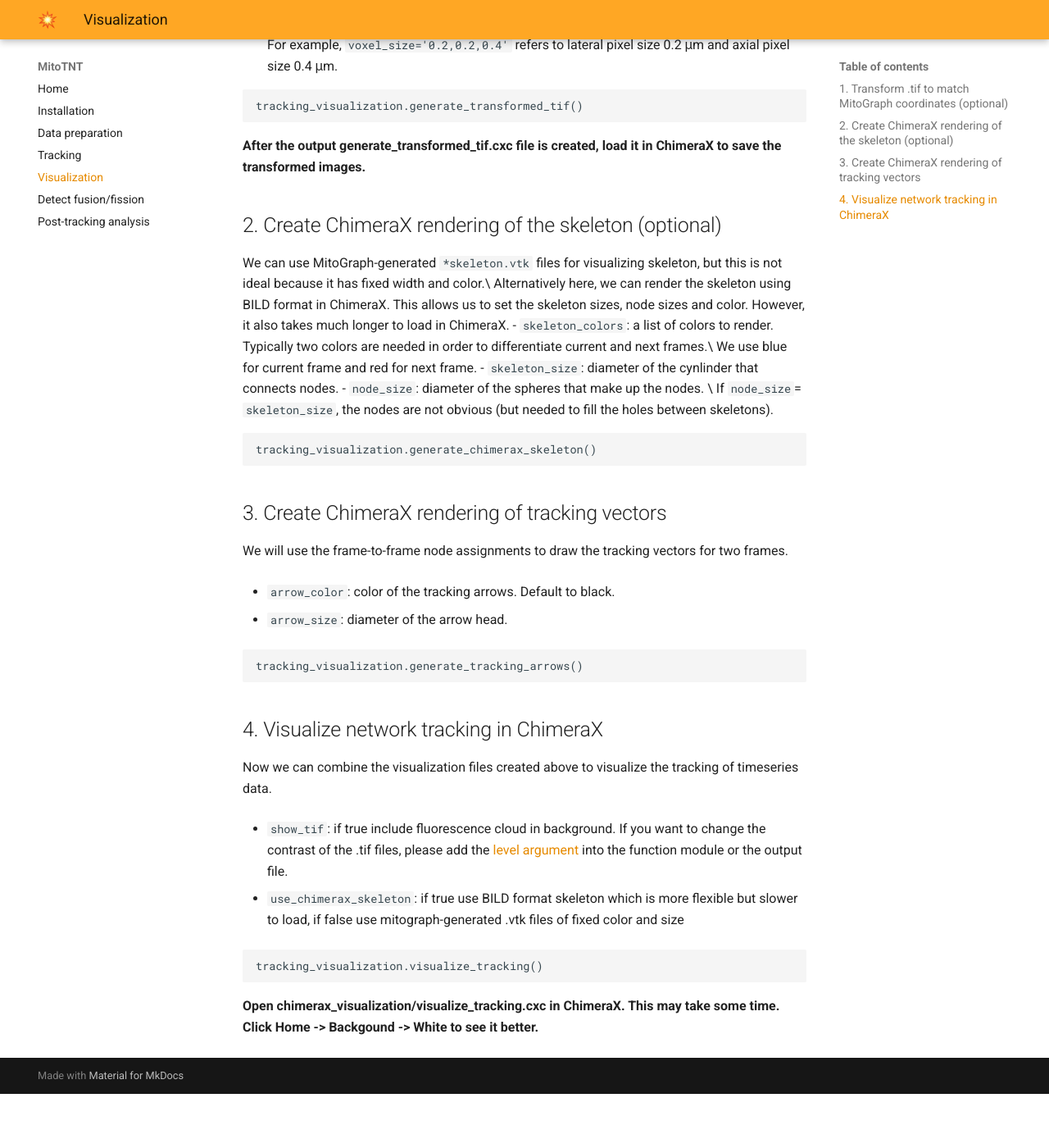
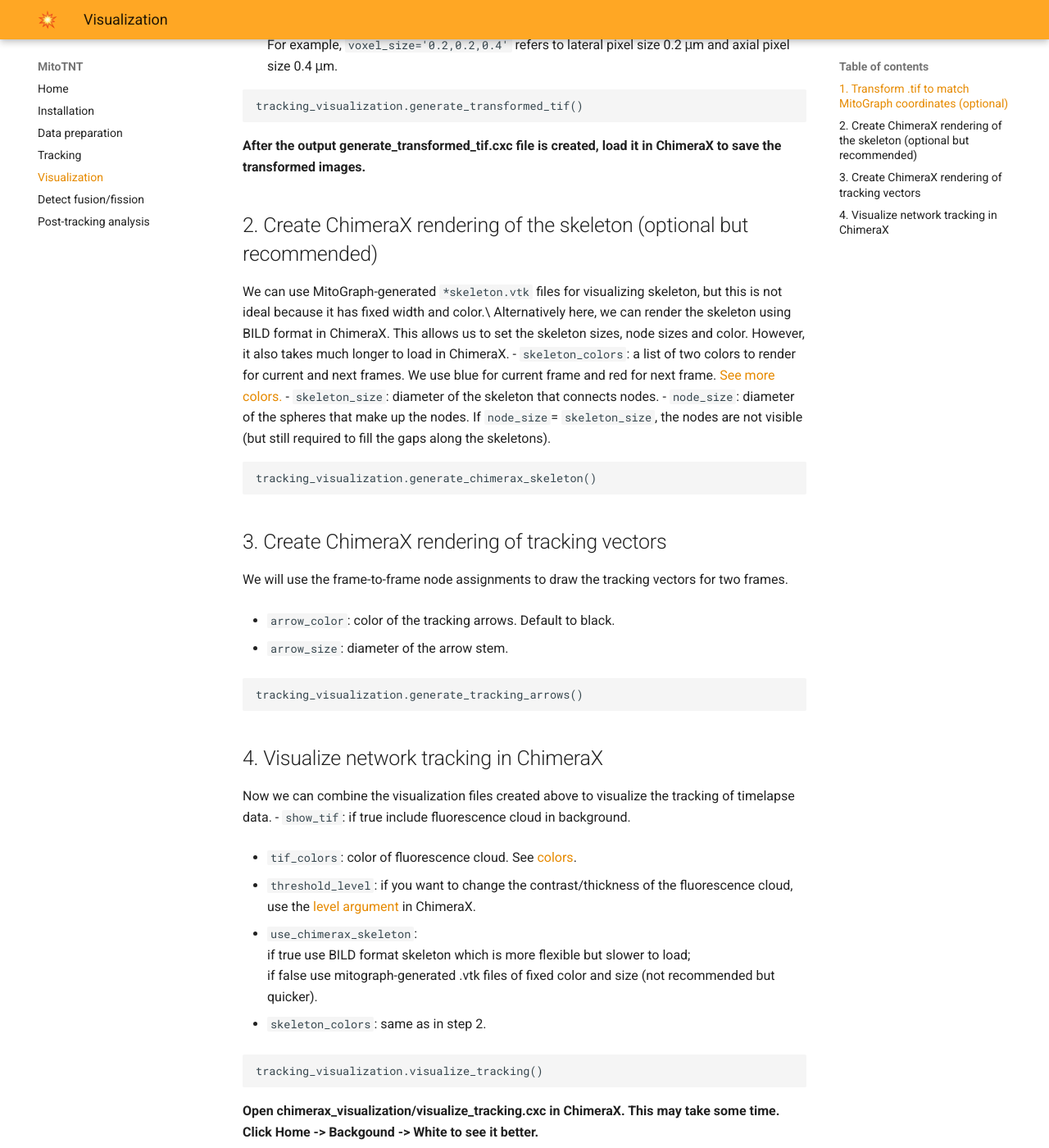
Before and after one commit to pylattice/MitoTNT, an MkDocs documentation site: the page built from docs/4_visualization.md, in a window 1280 px wide and 1400 px high, scrolled down 598 px. Shown: the whole window at 82% size. Built offline with MkDocs 1.6.1 and Material for MkDocs 9.7.7, drawn with Linux system fonts in a browser that asks for light colours; before the commit the page ends 1932 px from its top, so only the background shows below that.

Commit message:
Update 4_visualization.md

````diff
--- a/docs/4_visualization.md
+++ b/docs/4_visualization.md
@@ -21,14 +21,12 @@
 ```
 **After the output generate_transformed_tif.cxc file is created, load it in ChimeraX to save the transformed images.**
 
-## 2. Create ChimeraX rendering of the skeleton (optional)
+## 2. Create ChimeraX rendering of the skeleton (optional but recommended)
 We can use MitoGraph-generated `*skeleton.vtk` files for visualizing skeleton, but this is not ideal because it has fixed width and color.\
 Alternatively here, we can render the skeleton using BILD format in ChimeraX. This allows us to set the skeleton sizes, node sizes and color. However, it also takes much longer to load in ChimeraX.
-- `skeleton_colors`: a list of colors to render. Typically two colors are needed in order to differentiate current and next frames.\
-We use blue for current frame and red for next frame.
-- `skeleton_size`: diameter of the cynlinder that connects nodes.
-- `node_size`: diameter of the spheres that make up the nodes. \
-If `node_size`= `skeleton_size`, the nodes are not obvious (but needed to fill the holes between skeletons).
+- `skeleton_colors`: a list of two colors to render for current and next frames. We use blue for current frame and red for next frame. [See more colors.](https://www.cgl.ucsf.edu/chimerax/docs/user/commands/colornames.html)
+- `skeleton_size`: diameter of the skeleton that connects nodes.
+- `node_size`: diameter of the spheres that make up the nodes. If `node_size`= `skeleton_size`, the nodes are not visible (but still required to fill the gaps along the skeletons).
 ```
 tracking_visualization.generate_chimerax_skeleton()
 ```
@@ -38,17 +36,24 @@
 
 - `arrow_color`: color of the tracking arrows. Default to black.
 
-- `arrow_size`: diameter of the arrow head.
+- `arrow_size`: diameter of the arrow stem.
 ```
 tracking_visualization.generate_tracking_arrows()
 ```
+## 4. Visualize network tracking in ChimeraX
+Now we can combine the visualization files created above to visualize the tracking of timelapse data.
+- `show_tif`: if true include fluorescence cloud in background.
 
-## 4. Visualize network tracking in ChimeraX
-Now we can combine the visualization files created above to visualize the tracking of timeseries data.
+- `tif_colors`: color of fluorescence cloud. See [colors](https://www.cgl.ucsf.edu/chimerax/docs/user/commands/colornames.html).
 
-- `show_tif`: if true include fluorescence cloud in background. If you want to change the contrast of the .tif files, please add the [level argument](https://www.cgl.ucsf.edu/chimerax/docs/user/commands/volume.html) into the function module or the output file.
+- `threshold_level`: if you want to change the contrast/thickness of the fluorescence cloud, use the [level argument](https://www.cgl.ucsf.edu/chimerax/docs/user/commands/volume.html) in ChimeraX.
 
-- `use_chimerax_skeleton`: if true use BILD format skeleton which is more flexible but slower to load, if false use mitograph-generated .vtk files of fixed color and size
+- `use_chimerax_skeleton`:
+if true use BILD format skeleton which is more flexible but slower to load;
+if false use mitograph-generated .vtk files of fixed color and size (not recommended but quicker).
+
+- `skeleton_colors`: same as in step 2.
+
 ```
 tracking_visualization.visualize_tracking()
 ```
````
